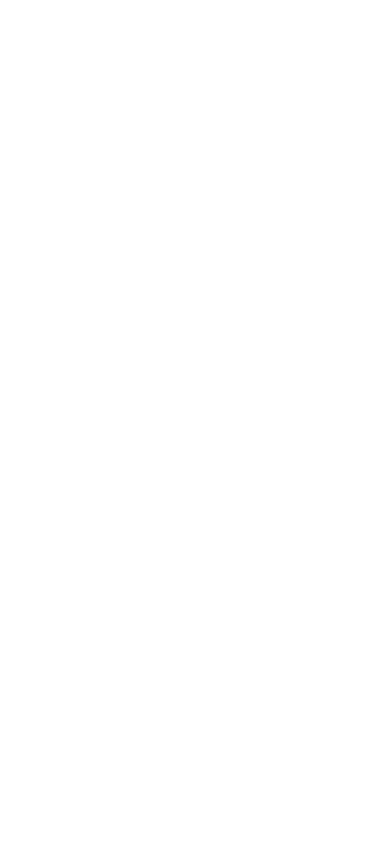
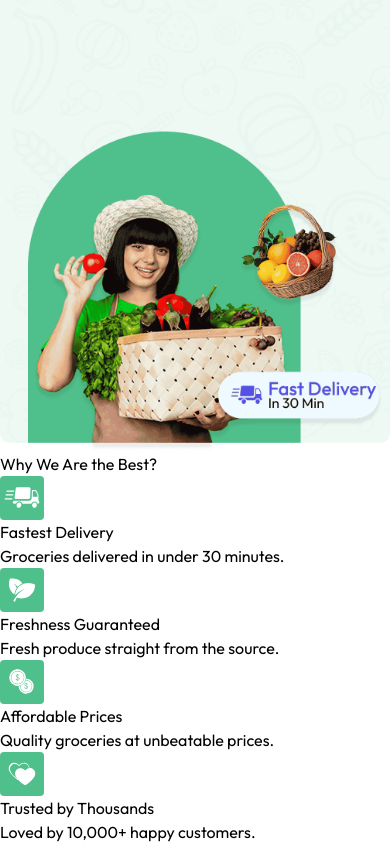
Before and after one commit to IrynaKhonina/greencart, a React (Vite) app in the folder client/: page / in a window 390 px wide. Shown: the part 7206-8050 px from the top of the page. Before the commit the page ends 6749 px from the top, so only its background shows below. Built offline with nearby package versions, Linux system fonts and the light colour scheme.

Commit message:
bottomBanner start

```diff
--- /dev/null
+++ b/client/src/components/BottomBanner.jsx
@@ -0,0 +1,29 @@
+import {assets, features} from "../assets/assets.js";
+
+
+export const BottomBanner = () => {
+    return (
+        <div className="relative mt-24">
+            <img className='w-full hidden md:block' src={assets.bottom_banner_image} alt="banner"/>
+            <img className='w-full md:hidden' src={assets.bottom_banner_image_sm} alt="banner"/>
+
+            <div
+                className='absolute inset-0 flex flex-col items-center md:items-end md:justify-center pt-16 md:pt-0 md:pr-24'>
+                <div>
+                    <h1 className='text-2xl md:text-3xl font-semibold text-primary mb-6'>
+                        Why We Are the Best?
+                    </h1>
+                    {features.map((feature, index) => (
+                        <div key={index} className='flex items-center gap-4 mt-2'>
+                            <img src={feature.icon} alt={feature.title} className='md:w-11 w-9 flex-shrink-0' />
+                            <div>
+                                <h3 className='text-lg md:text-xl font-semibold'>{feature.title}</h3>
+                                <p className='text-gray-500/70 text-xs md:text-sm'>{feature.description}</p>
+                            </div>
+                        </div>
+                    ))}
+                </div>
+            </div>
+        </div>
+    );
+};
--- a/client/src/pages/Home.jsx
+++ b/client/src/pages/Home.jsx
@@ -1,6 +1,7 @@
 import {MainBanner} from "../components/MainBanner.jsx";
 import {Categories} from "../components/Categories.jsx";
 import {BestSeller} from "../components/BestSeller.jsx";
+import {BottomBanner} from "../components/BottomBanner.jsx";
 
 export const Home = () => {
     return (
@@ -8,6 +9,7 @@
             <MainBanner/>
             <Categories/>
             <BestSeller/>
+            <BottomBanner/>
         </div>
     );
 };
```
